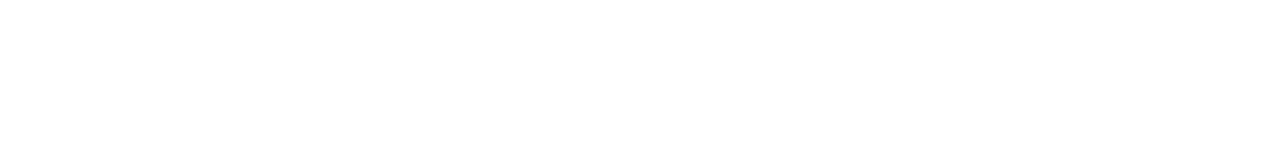
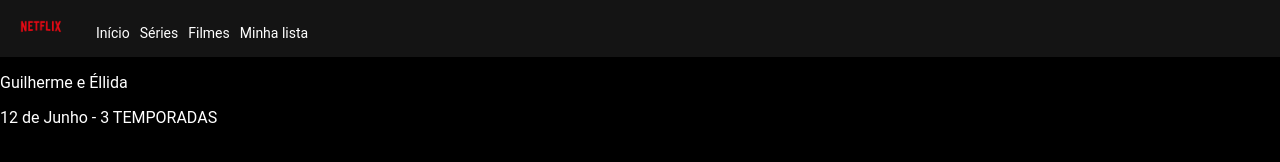
Before and after one commit to guimmuniz/dia_dos_namorados, a plain HTML site: page dia_dos_namorados/index.html in a window 1280 px wide. Drawn offline with Linux system fonts and the light colour scheme.

Commit message:
cabecalho

```diff
--- a/dia_dos_namorados/estilo.css
+++ b/dia_dos_namorados/estilo.css
@@ -0,0 +1,26 @@
+body{
+    margin: 0;
+    font-family: 'Roboto', sans-serif;
+    background-color: black;
+    color: white;
+}
+.cabecalho{
+    background-color: #141414;
+    padding: 1rem 1rem;
+    display: flex;
+    align-items: center;
+    align-content: center;
+    flex-direction: row;
+    gap: 30px;
+}
+.cabecalho nav{
+    margin-top: 0.5rem;
+    display: flex;
+    flex-wrap: wrap;
+    gap: 10px;
+}
+.cabecalho nav a{
+    color: white;
+    text-decoration: none;
+    font-size: 14px;
+}
--- a/dia_dos_namorados/index.html
+++ b/dia_dos_namorados/index.html
@@ -9,10 +9,28 @@
 <body>
     <header class="cabecalho">
         <div class="logo">
-            <img src="" alt="" width="50px">
+            <img src="logo.png" alt="" width="50px">
+        </div>
+        <nav >
+            <a href="#"> Início</a>
+            <a href="#"> Séries</a>
+            <a href="#"> Filmes</a>
+            <a href="#"> Minha lista</a>
+        </nav>
+    </header>
+
+    <section class="banner">
+        <div class="conteudo">
+            <p class="conteudo"> Guilherme e Éllida</p>
+            <p class="detalhes">
+                <span> 12 de Junho - 3 TEMPORADAS</span>
+                <span class="stars"></span>
+            </p>
+
         </div>
 
-    </header>
+    </section>
+
     <script src="script.js"></script>
 </body>
 </html>
```
Also changed, not shown: dia_dos_namorados/logo.png (renamed from Logo-Netflix.png).
